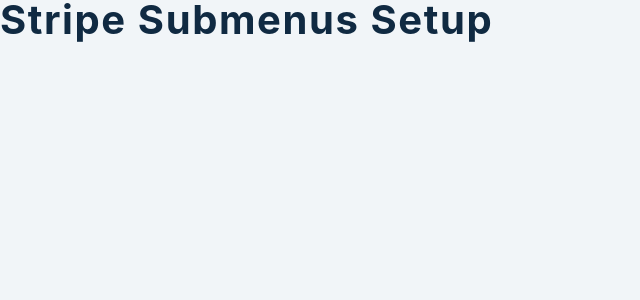
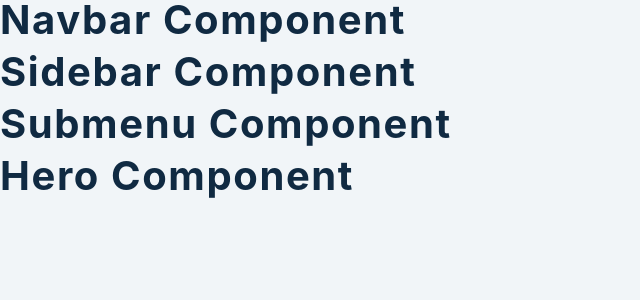
Before and after one commit to AdalbertPungu/Reactjs-Projects, a React (Create React App) app in the folder submenu/: page / in a window 1280 px wide. Shown: the top 300 px of the page, without its empty margins (0-640 px from the left). Built offline with nearby package versions, Linux system fonts and the light colour scheme.

Commit message:
Call components

```diff
--- a/submenu/src/App.js
+++ b/submenu/src/App.js
@@ -6,7 +6,10 @@
 function App() {
   return (
     <>
-      <h2>stripe submenus setup</h2>
+			<Navbar />
+			<Sidebar />
+			<Submenu />
+			<Hero />
     </>
   )
 }
```
